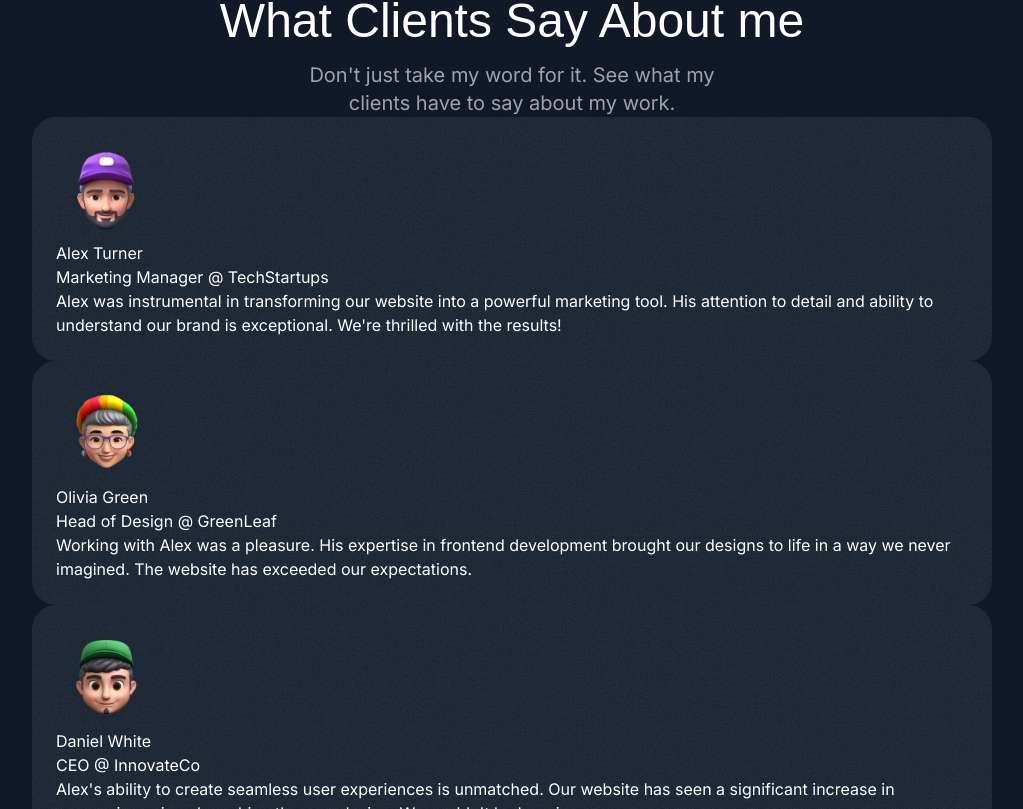
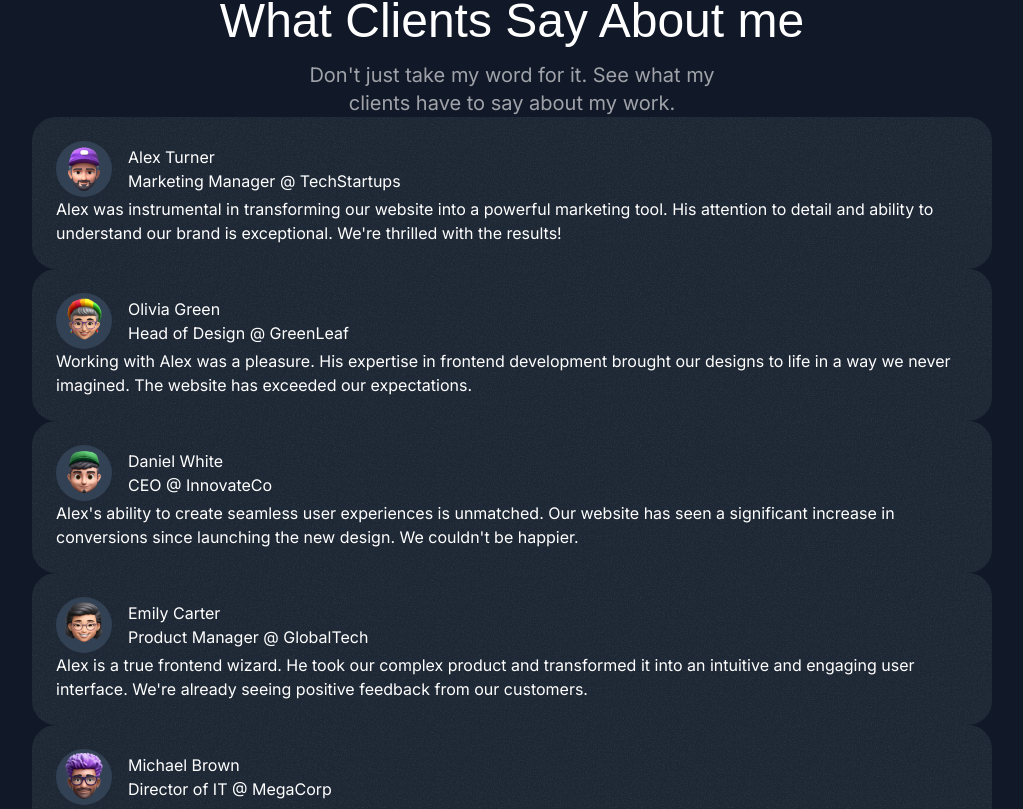
Before and after one commit to andrMaulana/single-page-portfolio, a Next.js app: page / in a window 1280 px wide. Shown: the part 3311-4120 px from the top of the page, without its empty margins (128-1151 px from the left). Built offline with nearby package versions, Linux system fonts and the light colour scheme; a web font is replaced by a local one.

Commit message:
Style: styling avatar

```diff
--- a/src/sections/Testimonials.tsx
+++ b/src/sections/Testimonials.tsx
@@ -50,9 +50,15 @@ export const TestimonialsSection = () => {
     <div>
       {testimonials.map(testimonial => (
      <Card key={testimonial.name}>
-        <Image src={testimonial.avatar} alt={testimonial.name} />
-          <div>{testimonial.name}</div>
-          <div>{testimonial.position}</div>
+          <div className="flex gap-4 items-center">
+          <div className="size-14 bg-slate-700 inline-flex items-center justify-center rounded-full ">
+            <Image src={testimonial.avatar} alt={testimonial.name} className="max-h-full" />
+          </div>
+            <div>
+              <div>{testimonial.name}</div>
+              <div>{testimonial.position}</div>
+            </div>
+          </div>
           <p>{testimonial.text}</p>
         </Card>
       ))}
```
